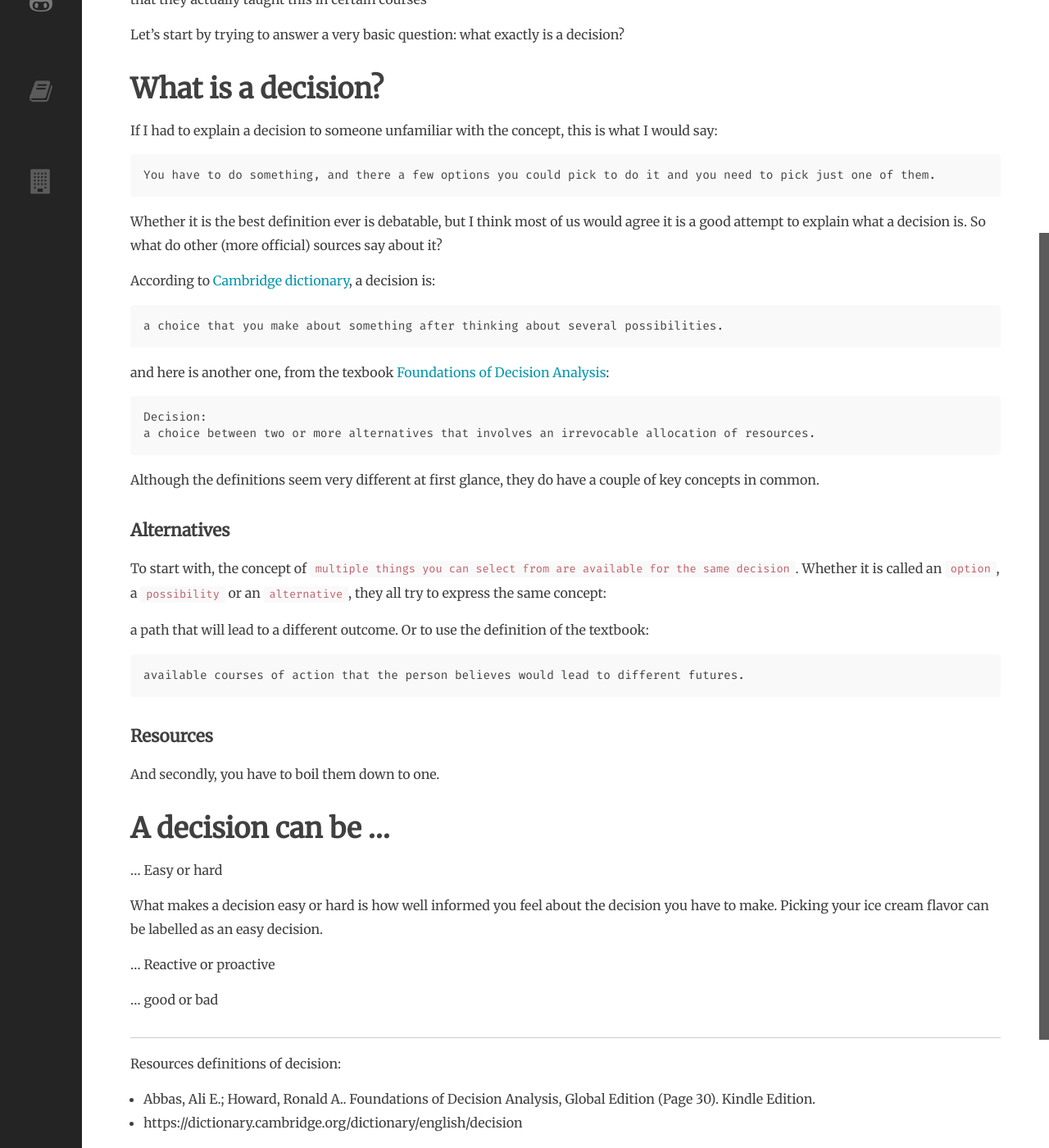
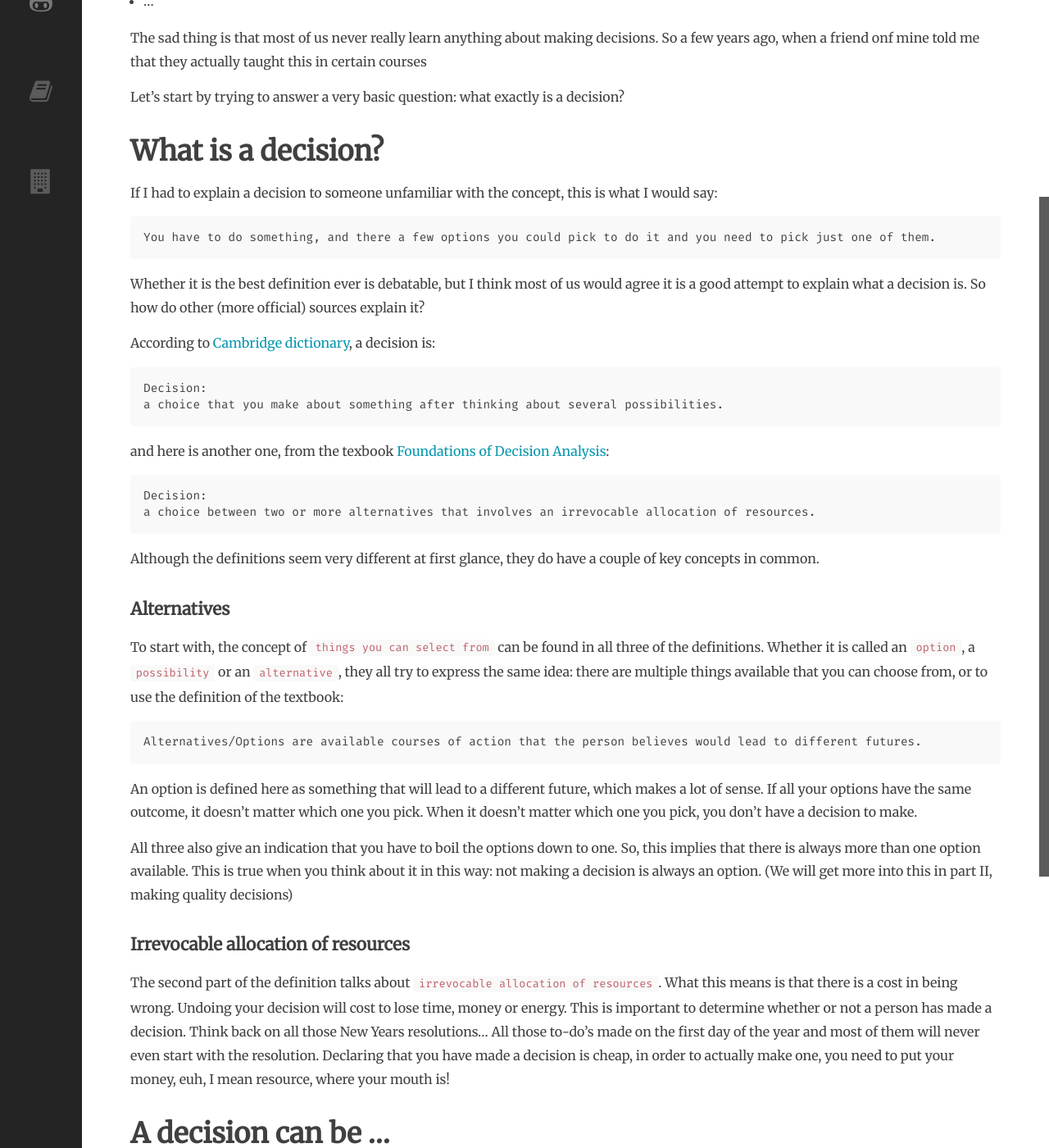
Before and after one commit to selketjah/selketjah.github.io, a Jekyll site: the page built from _posts/work_in_progress/2019-10-12-what-is-a-decision.md, in a window 1280 px wide and 1400 px high, scrolled down 404 px. Shown: the whole window at 82% size. Built offline with Jekyll 4.4.1, drawn with Linux system fonts in a browser that asks for light colours; our own code applies the rules of GitHub Pages for plain Markdown files; comment, search, counter and statistics services are not loaded; some of the changed text lies outside the part shown.

Commit message:
finish explaining the definition of a decision

````diff
--- a/_posts/work_in_progress/2019-10-12-what-is-a-decision.md
+++ b/_posts/work_in_progress/2019-10-12-what-is-a-decision.md
@@ -1,6 +1,6 @@
 ---
 layout: post
-title: Decisions: A brief introduction
+title: Decisions, Decisions, Decisions [Part I, What's a decision anyway?]
 category: decision theory
 date: October 12, 2020
 tags:
@@ -25,11 +25,12 @@
 You have to do something, and there a few options you could pick to do it and you need to pick just one of them.
 ```
 
-Whether it is the best definition ever is debatable, but I think most of us would agree it is a good attempt to explain what a decision is. So what do other (more official) sources say about it?
+Whether it is the best definition ever is debatable, but I think most of us would agree it is a good attempt to explain what a decision is. So how do other (more official) sources explain it?
 
 According to [Cambridge dictionary](https://dictionary.cambridge.org/dictionary/english/decision), a decision is:
 
 ```
+Decision:
 a choice that you make about something after thinking about several possibilities.
 ```
 
@@ -44,19 +45,23 @@
 
 ### Alternatives
 
-To start with, the concept of `multiple things you can select from are available for the same decision`. Whether it is called an `option`, a `possibility` or an `alternative`, they all try to express the same concept:
-
-a path that will lead to a different outcome. Or to use the definition of the textbook:
+To start with, the concept of `things you can select from` can be found in all three of the definitions. Whether it is called an `option`, a `possibility` or an `alternative`, they all try to express the same idea: there are multiple things available that you can choose from, or to use the definition of the textbook:
 
 ```
-available courses of action that the person believes would lead to different futures.
+Alternatives/Options are available courses of action that the person believes would lead to different futures.
 ```
 
+An option is defined here as something that will lead to a different future, which makes a lot of sense. If all your options have the same outcome, it doesn't matter which one you pick. When it doesn't matter which one you pick, you don't have a decision to make.
 
+All three also give an indication that you have to boil the options down to one.
+So, this implies that there is always more than one option available. This is true when you think about it in this way: not making a decision is always an option.
+(We will get more into this in part II, making quality decisions)
 
-### Resources
+### Irrevocable allocation of resources
 
-And secondly, you have to boil them down to one.
+The second part of the definition talks about `irrevocable allocation of resources`. What this means is that there is a cost in being wrong. Undoing your decision will cost to lose time, money or energy.
+This is important to determine whether or not a person has made a decision. Think back on all those New Years resolutions... All those to-do's made on the first day of the year and most of them will never even start with the resolution. Declaring that you have made a decision is cheap, in order to actually make one, you need to put your money, euh, I mean resource, where your mouth is!
+
 
 ## A decision can be ...
 
````
